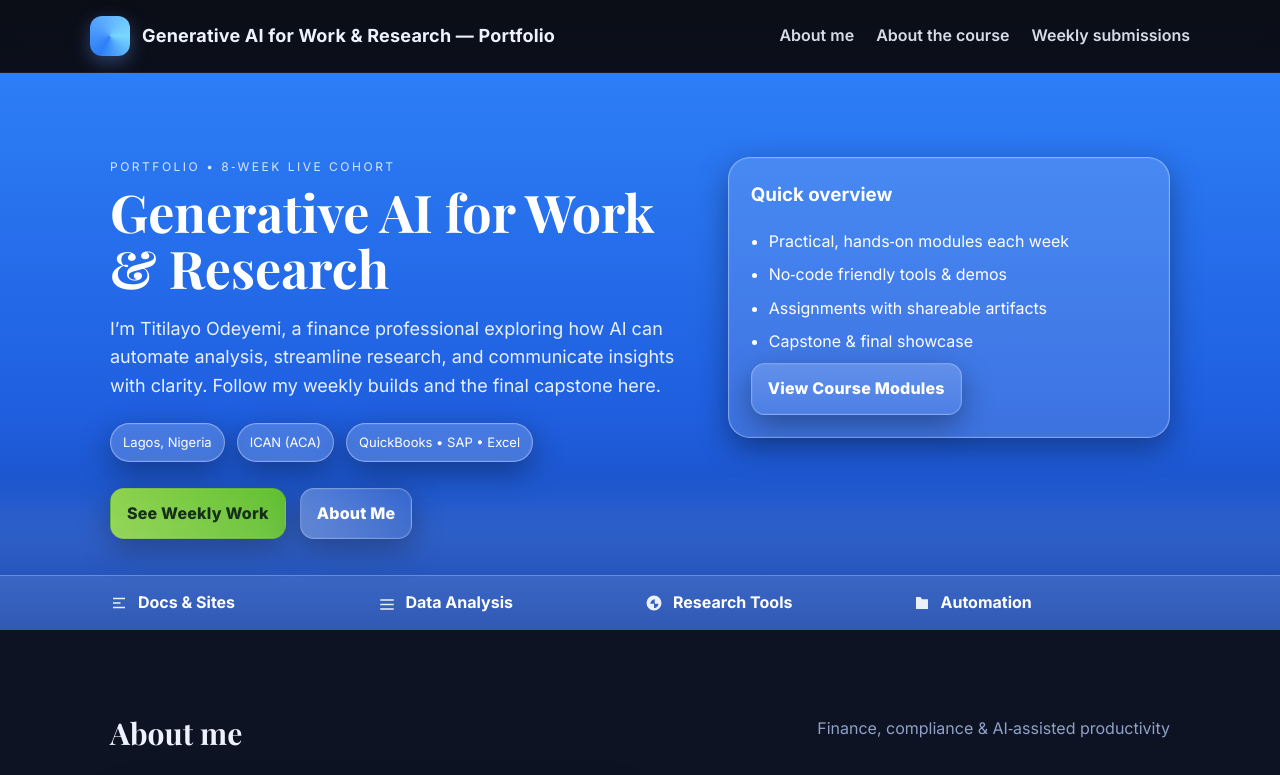
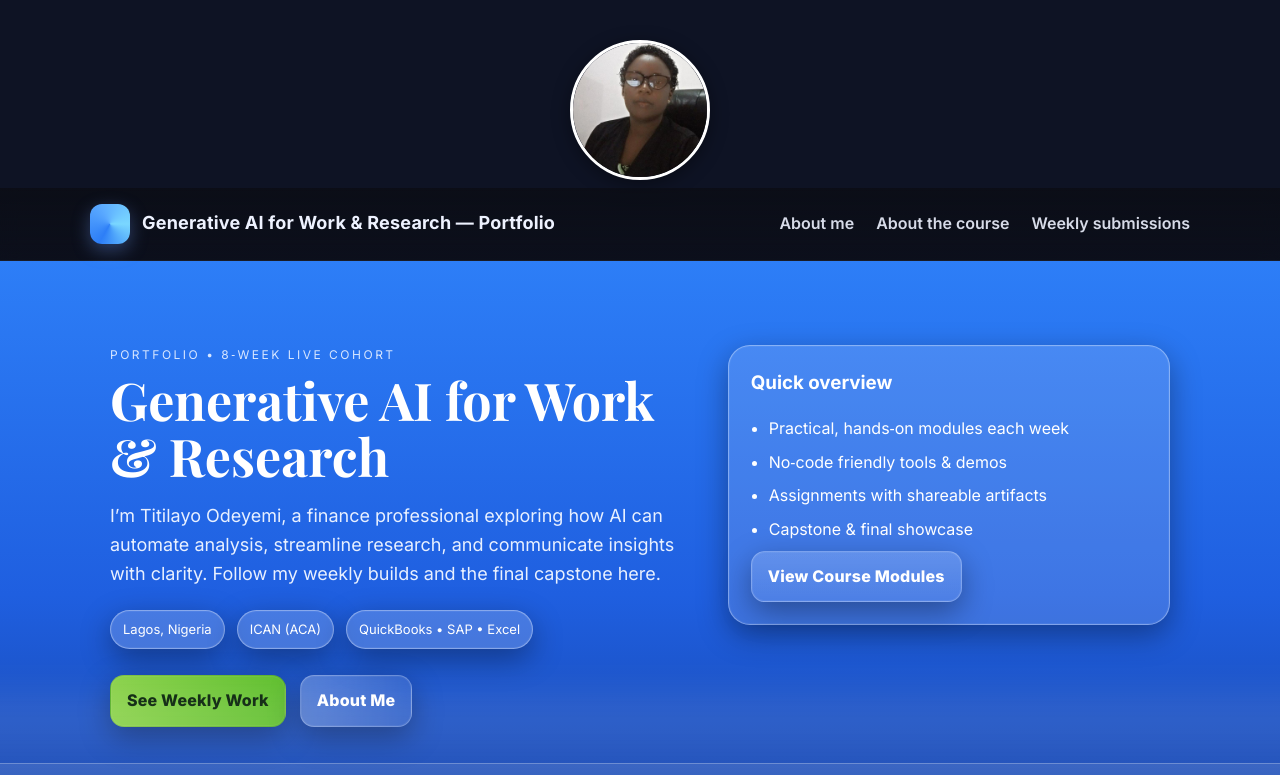
Before and after one commit to titilayojoann/graph-ai-portfolio, a plain HTML site: page index.html in a window 1280 px wide. Shown: the top 775 px of the page. Drawn offline with nearby package versions, Linux system fonts and the light colour scheme.

Commit message:
Update index.html

```diff
--- a/index.html
+++ b/index.html
@@ -126,6 +126,9 @@
   </style>
 </head>
 <body>
+  <div style='text-align:center; margin-top:40px;'>
+    <img src='https://github.com/titilayojoann/graph-ai-portfolio/blob/main/TITILAYO%20ODEYEMI.jpg?raw=true' alt='Titilayo Odeyemi' style='width:140px;height:140px;border-radius:50%;object-fit:cover;box-shadow:0 4px 18px rgba(0,0,0,0.4);border:3px solid white;'>
+  </div>
   <header>
     <div class="container nav">
       <div class="brand">
```
